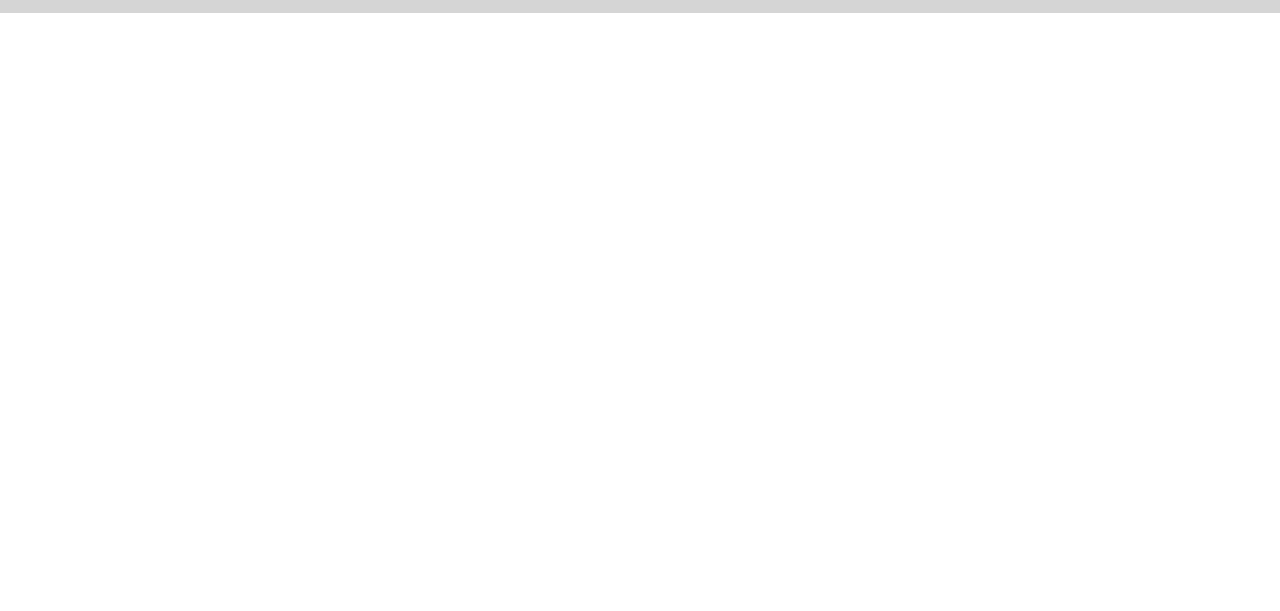
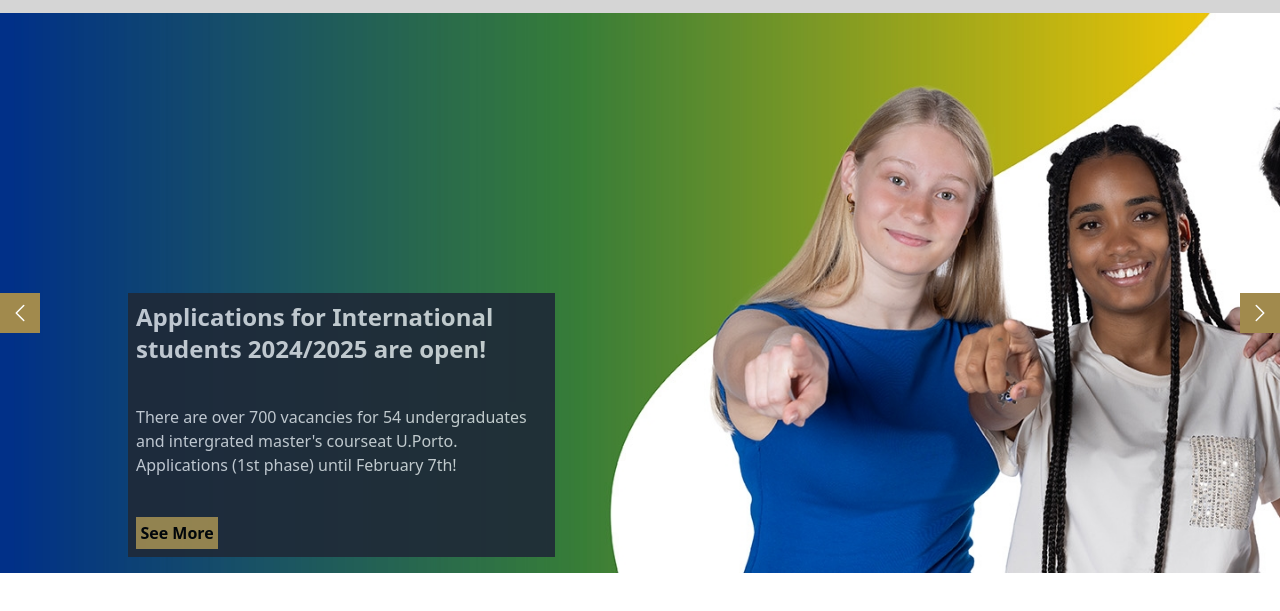
Before and after one commit to noel-odero/University-of-Porto-Clone, a plain HTML site: page index.html in a window 1280 px wide. Shown: the part 107-718 px from the top of the page. Drawn offline with nearby package versions, Linux system fonts and the light colour scheme.

Commit message:
ci: hero page

```diff
--- a/index.html
+++ b/index.html
@@ -6,6 +6,7 @@
     <title>Document</title>
     <script src="https://cdn.tailwindcss.com"></script>
     <link rel="stylesheet" href="path/to/font-awesome/css/font-awesome.min.css">
+    <link rel="stylesheet" href="styles.css">
     <style type="text/tailwindcss">
         .center {
           @apply flex items-center justify-center;
@@ -102,7 +103,25 @@
                 </div>
             </div>
         </header>
-        <main></main>
+        <main class="hero w-full h-[70vh] relative">
+            <div class="bg-[#A18A4D] absolute left-0 top-1/2 text-white size-10 center">
+                <svg xmlns="http://www.w3.org/2000/svg" fill="none" viewBox="0 0 24 24" stroke-width="1.5" stroke="currentColor" class="size-6">
+                    <path stroke-linecap="round" stroke-linejoin="round" d="M15.75 19.5 8.25 12l7.5-7.5" />
+                  </svg>
+            </div>
+            <div class="bg-gray-800 absolute left-32 w-1/3 gap-10 top-1/2 text-gray-300 flex flex-col justify-between  p-2 opacity-90">
+                <p class="text-2xl font-bold">Applications for International students 2024/2025 are open!</p>
+                <p>There are over 700 vacancies for 54 undergraduates and intergrated master's courseat U.Porto. Applications (1st phase) until February 7th!</p>
+                <button class= "bg-[#A18A4D] w-1/5 py-1 text-black font-bold"> See More </button>
+            </div>
+            <div class="bg-[#A18A4D] absolute right-0 top-1/2 text-white size-10 center">
+                <svg xmlns="http://www.w3.org/2000/svg" fill="none" viewBox="0 0 24 24" stroke-width="1.5" stroke="currentColor" class="size-6">
+                    <path stroke-linecap="round" stroke-linejoin="round" d="m8.25 4.5 7.5 7.5-7.5 7.5" />
+                  </svg>
+
+            </div>
+
+        </main>
         <footer></footer>
     </div>
 
--- /dev/null
+++ b/styles.css
@@ -0,0 +1,5 @@
+.hero {
+    background-image: url("./uni-of-port.jpg");
+    background-size: cover;
+    background-repeat: no-repeat;
+}
```
Also changed, not shown: uni-of-port.jpg (added).
